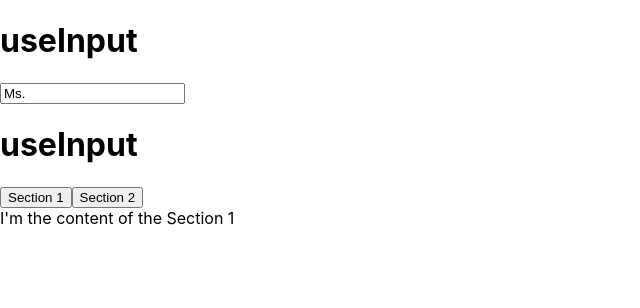
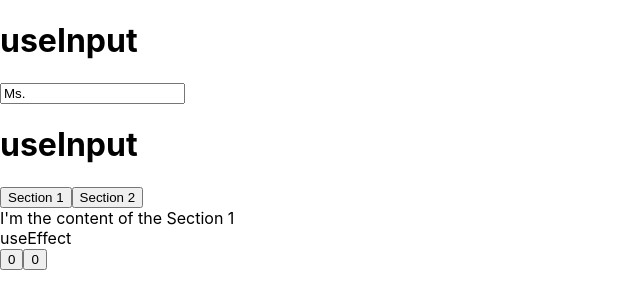
Before and after one commit to 21SLE/react_hooks_ex, a React (Create React App) app: page / in a window 1280 px wide. Shown: the top 308 px of the page, without its empty margins (0-640 px from the left). Built offline with nearby package versions, Linux system fonts and the light colour scheme.

Commit message:
useEffect example

```diff
--- a/src/App.js
+++ b/src/App.js
@@ -1,15 +1,27 @@
-import React from "react";
+import React, { useState, useEffect } from "react";
 import './App.css';
 import UseInput from "./library/UseInput";
 import UseTabs from "./library/UseTabs";
 
 function App() {
+  const sayHello = () => console.log("hello");
+
+  const [val, setVal] = useState(0);
+  const [secVal, setSecVal] = useState(0);
+
+  useEffect(sayHello, [val]);
+  // useEffect(sayHelo, []); 처음 컴포넌트가 mount됐을 때만 실행됨.
 
   return (
     <div>
       <UseInput />
       <UseTabs />
+      <div>useEffect</div>
+      <button onClick={()=>setVal(val + 1)}>{val}</button>
+      <button onClick={()=>setSecVal(secVal - 1)}>{secVal}</button>
     </div>
+
+
   );
 }
 
```
